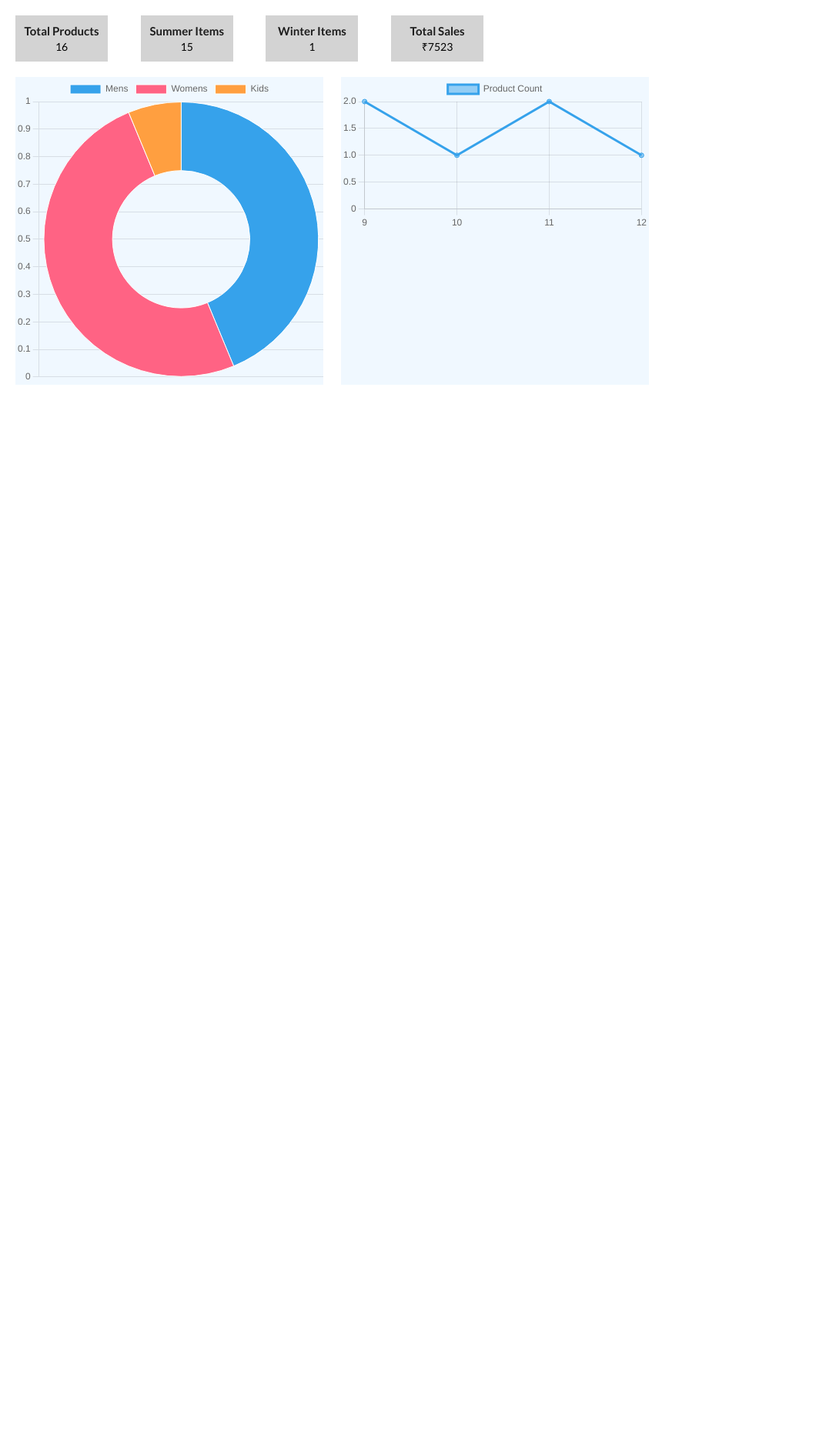
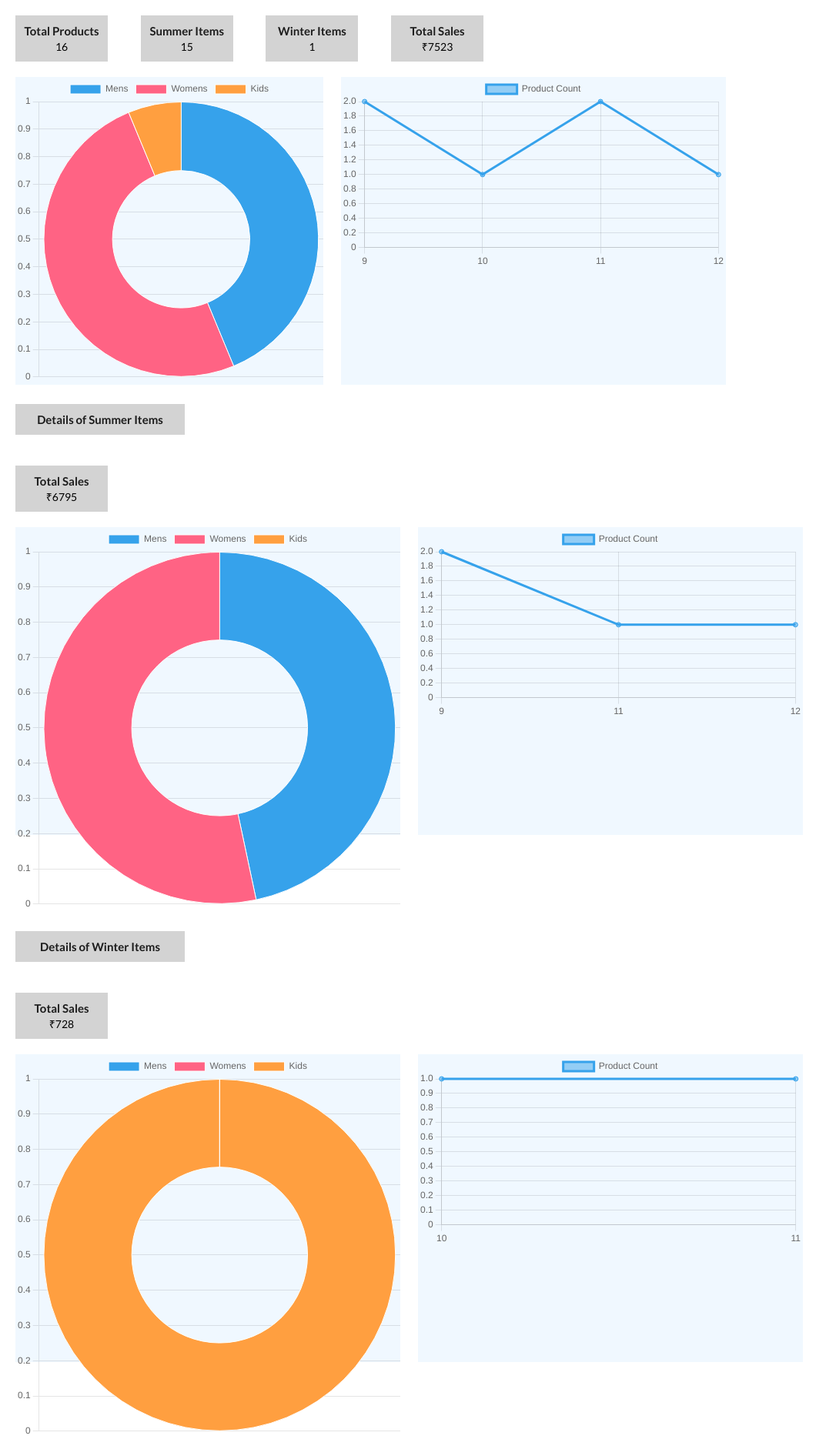
Before and after one commit to VarunJoshi10/E-comerce-website, a Django app: page /graph/ in a window 1280 px wide. Shown: the whole page at 77% size, without its empty margins (0-1086 px from the left). Before the commit the page ends 500 px from the top, so only its background shows below. Run offline with Django 4.2, Linux system fonts and the light colour scheme; data comes from the database, SQL or seed files in the repository; both versions use the stored data as it was after the commit; some libraries are stand-ins or nearby versions.

Commit message:
graph set basic or can may maily final

```diff
--- a/E_commerce/onestop/views.py
+++ b/E_commerce/onestop/views.py
@@ -166,6 +166,7 @@ def regis(request):
 
 
 def graph(request):
+    # General items
     m_products = Products.objects.filter(listedBy = 1002 ,category = 'Mens').count()
 
     w_products = Products.objects.filter(listedBy = 1002 ,category = 'Women').count()
@@ -180,22 +181,70 @@ def graph(request):
     total_sales = SellerSales.objects.filter(sellerId = 1002).aggregate(Sum('sales'))['sales__sum']
 
     sales_in_months = SellerSales.objects.filter(sellerId = 1002).values('month').annotate(the__count=Count('month'))
-    print(sales_in_months)
 
 
-    doghnut_data = {
+    # Summer items
+    m_products_summer = Products.objects.filter(listedBy = 1002 ,category = 'Mens', sub_category = 'Summer').count()
+
+    w_products_summer = Products.objects.filter(listedBy = 1002 ,category = 'Women', sub_category = 'Summer').count()
+
+    k_proucts_summer =Products.objects.filter(listedBy = 1002 ,category = 'Kids', sub_category = 'Summer').count()
+
+    total_products_summer = Products.objects.filter(listedBy = 1002,sub_category = 'Summer' ).count()
+
+    total_sales_summer = SellerSales.objects.filter(sellerId = 1002,sub_category = 'Summer').aggregate(Sum('sales'))['sales__sum']
+
+    sales_in_months_summer = SellerSales.objects.filter(sellerId = 1002 , sub_category = 'Summer').values('month').annotate(the__count=Count('month'))
+
+
+    # Summer winter
+    m_products_winter = Products.objects.filter(listedBy = 1002 ,category = 'Mens', sub_category = 'Winter').count()
+
+    w_products_winter = Products.objects.filter(listedBy = 1002 ,category = 'Women', sub_category = 'Winter').count()
+
+    k_proucts_winter =Products.objects.filter(listedBy = 1002 ,category = 'Kids', sub_category = 'Winter').count()
+
+    total_products_winter = Products.objects.filter(listedBy = 1002,sub_category = 'Winter' ).count()
+
+    total_sales_winter = SellerSales.objects.filter(sellerId = 1002,sub_category = 'Winter').aggregate(Sum('sales'))['sales__sum']
+
+    sales_in_months_winter = SellerSales.objects.filter(sellerId = 1002 , sub_category = 'Winter').values('month').annotate(the__count=Count('month'))
+
+    doghnut_data_all = {
         'Mens' : m_products,
         'Women' : w_products,
         'Kids' : k_proucts,
     }
 
+    doghnut_data_summer = {
+        'Mens' : m_products_summer,
+        'Women' : w_products_summer,
+        'Kids' : k_proucts_summer,
+    }
+
+    doghnut_data_winter = {
+        'Mens' : m_products_winter,
+        'Women' : w_products_winter,
+        'Kids' : k_proucts_winter,
+    }
+
     context = {
-        'doghnut_data' : doghnut_data,
+        'doghnut_data_all' : doghnut_data_all,
         'total_products': total_products,
         'winter_products' : winter_products,
         'summer_products' : summer_products,
         'total_sales': total_sales,
-        'sales' : sales_in_months
+        'sales' : sales_in_months,
+
+        'doghnut_data_summer' : doghnut_data_summer,
+        'total_products_summer': total_products_summer,
+        'total_sales_summer': total_sales_summer,
+        'sales_summer' : sales_in_months_summer,
+
+        'doghnut_data_winter' : doghnut_data_winter,
+        'total_products_winter': total_products_winter,
+        'total_sales_winter': total_sales_winter,
+        'sales_winter' : sales_in_months_winter,
     }
 
     return render(request, 'graph_try.html', context)
--- a/E_commerce/templates/graph_try.html
+++ b/E_commerce/templates/graph_try.html
@@ -49,11 +49,69 @@
   </div>
 
 
-  <div style="height: 400px; width: 400px; display: inline-block; background-color: aliceblue; margin-left: 20px;">
+  <div style="height: 400px; width: 500px; display: inline-block; background-color: aliceblue; margin-left: 20px;">
 
     <div>
         <canvas id="myChart2"></canvas>
-      </div>
+    </div>
+
+</div>
+
+<div style="background-color: #D3D3D3; height: 40px; width:220px; text-align: center; padding: 10px; margin-top: 20px;">
+  <label style="font-size: 15px;"><b>Details of Summer Items</b></label><br>
+</div>
+
+<div style="background-color: #D3D3D3; height: 60px; width:120px; text-align: center; padding: 10px; display: inline-block; margin-top: 40px;">
+  <label style="font-size: 15px;"><b>Total Sales</b></label><br>
+  <label style="color: black;">₹{{total_sales_summer}}</label>
+</div>
+
+<br>
+
+<div style="height: 400px; width: 500px; background-color: aliceblue; margin-top: 20px;display: inline-block;">
+
+  <div>
+      <canvas id="myChart3"></canvas>
+  </div>
+
+</div>
+
+<div style="height: 400px; width: 500px; display: inline-block; background-color: aliceblue; margin-left: 20px;">
+
+  <div>
+      <canvas id="myChart4"></canvas>
+  </div>
+
+</div>
+
+<br><br><br>
+
+<br><br><br>
+
+<div style="background-color: #D3D3D3; height: 40px; width:220px; text-align: center; padding: 10px; margin-top: 20px;">
+  <label style="font-size: 15px;"><b>Details of Winter Items</b></label><br>
+</div>
+
+<div style="background-color: #D3D3D3; height: 60px; width:120px; text-align: center; padding: 10px; display: inline-block; margin-top: 40px;">
+  <label style="font-size: 15px;"><b>Total Sales</b></label><br>
+  <label style="color: black;">₹{{total_sales_winter}}</label>
+</div>
+
+<br>
+
+<div style="height: 400px; width: 500px; background-color: aliceblue; margin-top: 20px;display: inline-block;">
+
+  <div>
+      <canvas id="myChart5"></canvas>
+  </div>
+
+</div>
+
+<div style="height: 400px; width: 500px; display: inline-block; background-color: aliceblue; margin-left: 20px;">
+
+  <div>
+      <canvas id="myChart6"></canvas>
+  </div>
 
 </div>
 
@@ -70,7 +128,7 @@
                 labels: ['Mens', 'Womens' , 'Kids'],
                 datasets: [{
                   label: 'Product Count',
-                  data: [{% for j in doghnut_data.values %}{{j}}, {% endfor %}],
+                  data: [{% for j in doghnut_data_all.values %}{{j}}, {% endfor %}],
                   borderWidth: 1
                 }]
               },
@@ -112,5 +170,115 @@
   });
 </script>
 
+<script>
+  const ctx3 = document.getElementById('myChart3');
+
+  new Chart(ctx3, {
+    type: 'doughnut',
+    data: {
+      title: {
+          display: true,
+          text: 'Products Description',
+      },
+      labels: ['Mens', 'Womens' , 'Kids'],
+      datasets: [{
+        label: 'Product Count',
+        data: [{% for j in doghnut_data_summer.values %}{{j}}, {% endfor %}],
+        borderWidth: 1
+      }]
+    },
+    options: {
+      scales: {
+        y: {
+          beginAtZero: true
+        }
+      }
+    }
+  });
+</script>
+
+
+<script>
+  const ctx4 = document.getElementById('myChart4');
+
+  new Chart(ctx4, {
+    type: 'line',
+    data: {
+      title: {
+          display: true,
+          text: 'Products Description',
+      },
+      labels: [{% for i in sales_summer %}{{i.month}},{% endfor %}],
+      datasets: [{
+        label: 'Product Count',
+        data: [{% for i in sales_summer %}{{i.the__count}},{% endfor %}],
+        // borderWidth: 1
+      }]
+    },
+    options: {
+      scales: {
+        y: {
+          beginAtZero: true,
+        }
+      }
+    }
+  });
+</script>
+
+<script>
+  const ctx5 = document.getElementById('myChart5');
+
+  new Chart(ctx5, {
+    type: 'doughnut',
+    data: {
+      title: {
+          display: true,
+          text: 'Products Description',
+      },
+      labels: ['Mens', 'Womens' , 'Kids'],
+      datasets: [{
+        label: 'Product Count',
+        data: [{% for j in doghnut_data_winter.values %}{{j}}, {% endfor %}],
+        borderWidth: 1
+      }]
+    },
+    options: {
+      scales: {
+        y: {
+          beginAtZero: true
+        }
+      }
+    }
+  });
+</script>
+
+
+<script>
+  const ctx6 = document.getElementById('myChart6');
+
+  new Chart(ctx6, {
+    type: 'line',
+    data: {
+      title: {
+          display: true,
+          text: 'Products Description',
+      },
+      labels: [{% for i in sales_winter %}{{i.month}},{% endfor %}],
+      datasets: [{
+        label: 'Product Count',
+        data: [{% for i in sales_winter %}{{i.the__count}},{% endfor %}],
+        // borderWidth: 1
+      }]
+    },
+    options: {
+      scales: {
+        y: {
+          beginAtZero: true,
+        }
+      }
+    }
+  });
+</script>
+
 </body>
 </html>
```
Also changed, not shown: E_commerce/db.sqlite3.
